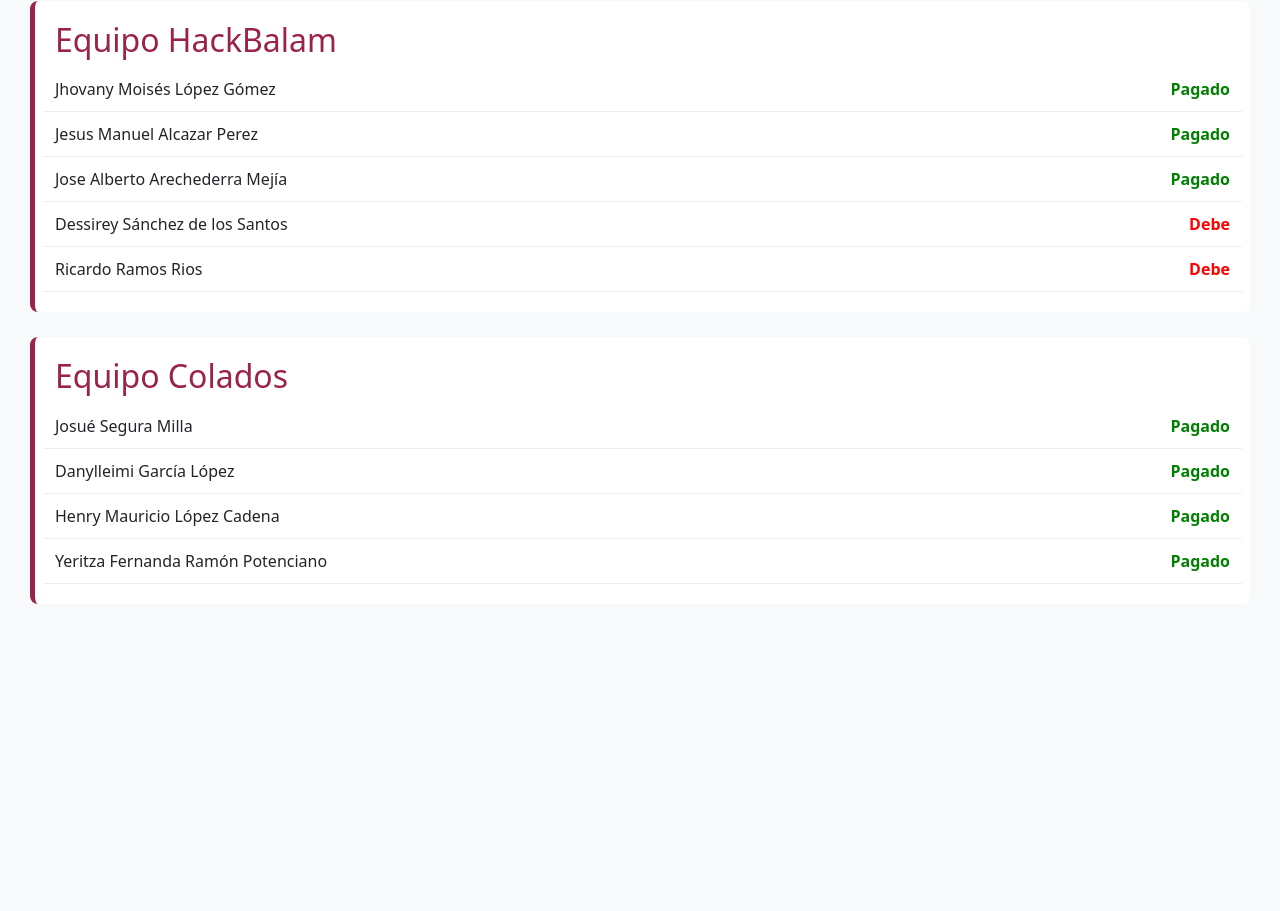
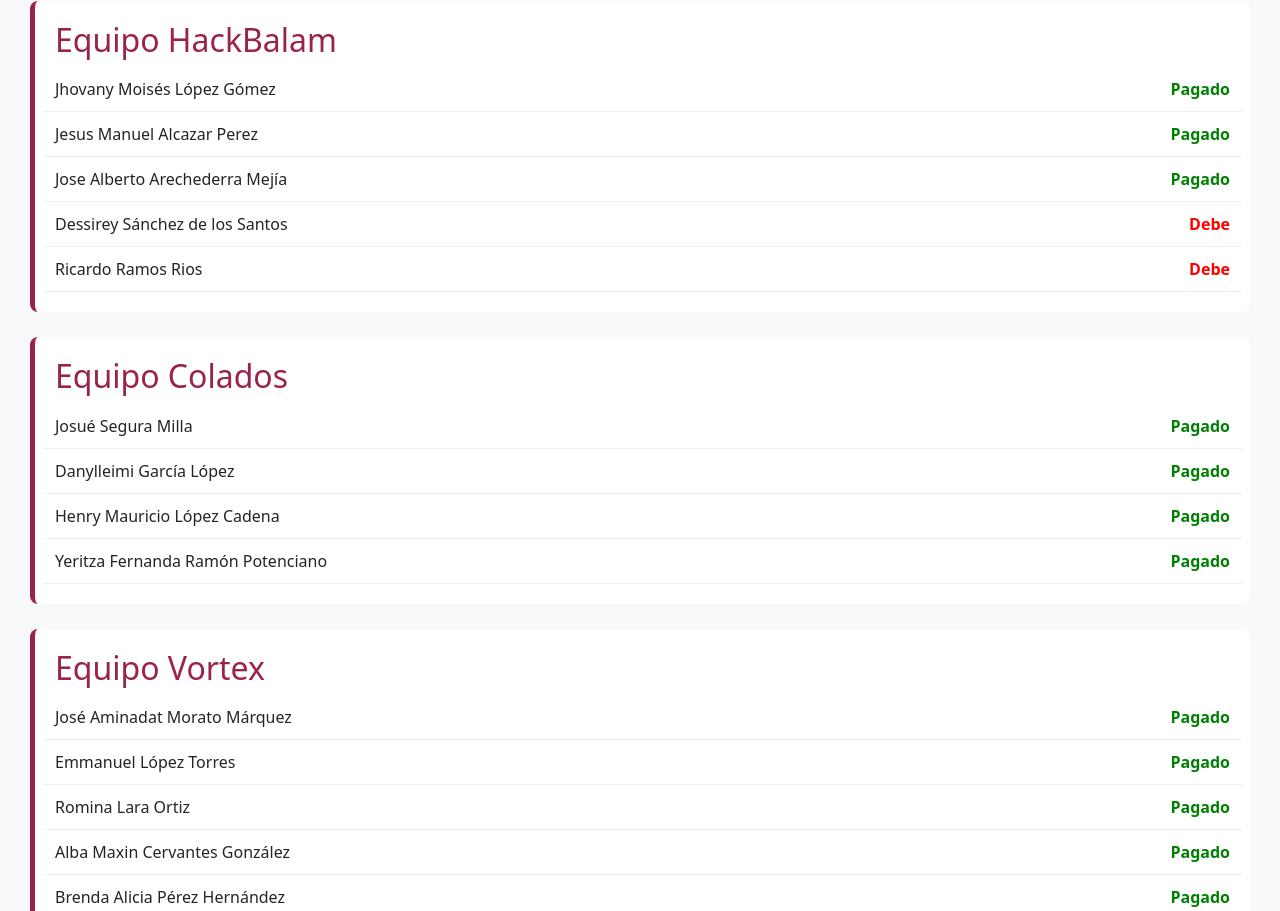
Before and after one commit to HermanPrimo/carnes, a plain HTML site: page index.html in a window 1280 px wide. Shown: the part 2611-3522 px from the top of the page. Before the commit the page ends 3270 px from the top, so only its background shows below. Drawn offline with nearby package versions, Linux system fonts and the light colour scheme.

Commit message:
Update index.html petrolera

```diff
--- a/index.html
+++ b/index.html
@@ -130,6 +130,14 @@
       { nombre: "Danylleimi García López", pagado: true },
       { nombre: "Henry Mauricio López Cadena", pagado: true },
       { nombre: "Yeritza Fernanda Ramón Potenciano", pagado: true },
+
+      { grupo: "Vortex" },
+      { nombre: "José Aminadat Morato Márquez", pagado: true },
+      { nombre: "Emmanuel López Torres", pagado: true },
+      { nombre: "Romina Lara Ortiz", pagado: true },
+      { nombre: "Alba Maxin Cervantes González", pagado: true },
+      { nombre: "Brenda Alicia Pérez Hernández", pagado: true },
+      { nombre: "Pedro Isaí Jiménez Córdova", pagado: true },
     ];
 
     const contenedor = document.getElementById("contenedor-personas");
```
